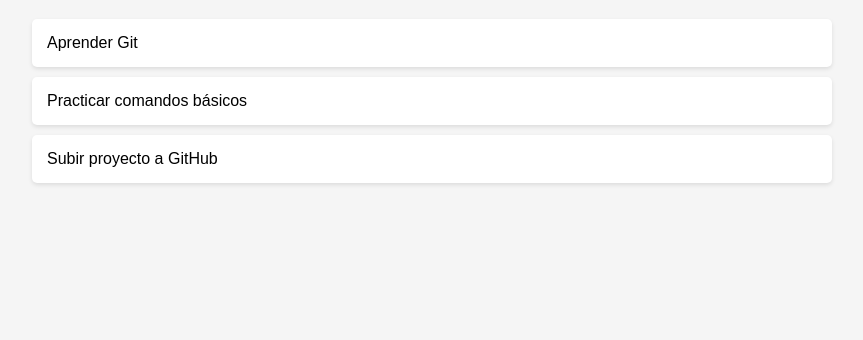
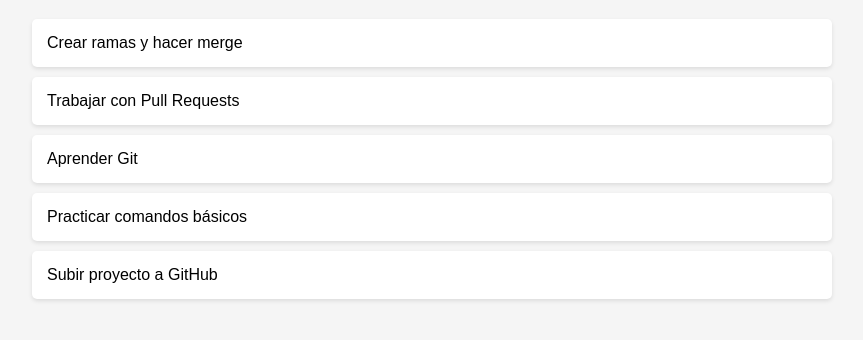
Before and after one commit to mohg150/mi-lista-tareas, a plain HTML site: page index.html in a window 1280 px wide. Shown: the part 94-434 px from the top of the page, without its empty margins (208-1071 px from the left). Drawn offline with Linux system fonts and the light colour scheme.

Commit message:
Agregar más tareas a la lista

```diff
--- a/index.html
+++ b/index.html
@@ -9,6 +9,8 @@
 <body>
     <h1>Mi Lista de Tareas</h1>
     <ul>
+        <li>Crear ramas y hacer merge</li>
+        <li>Trabajar con Pull Requests</li>
         <li>Aprender Git</li>
         <li>Practicar comandos básicos</li>
         <li>Subir proyecto a GitHub</li>
```
